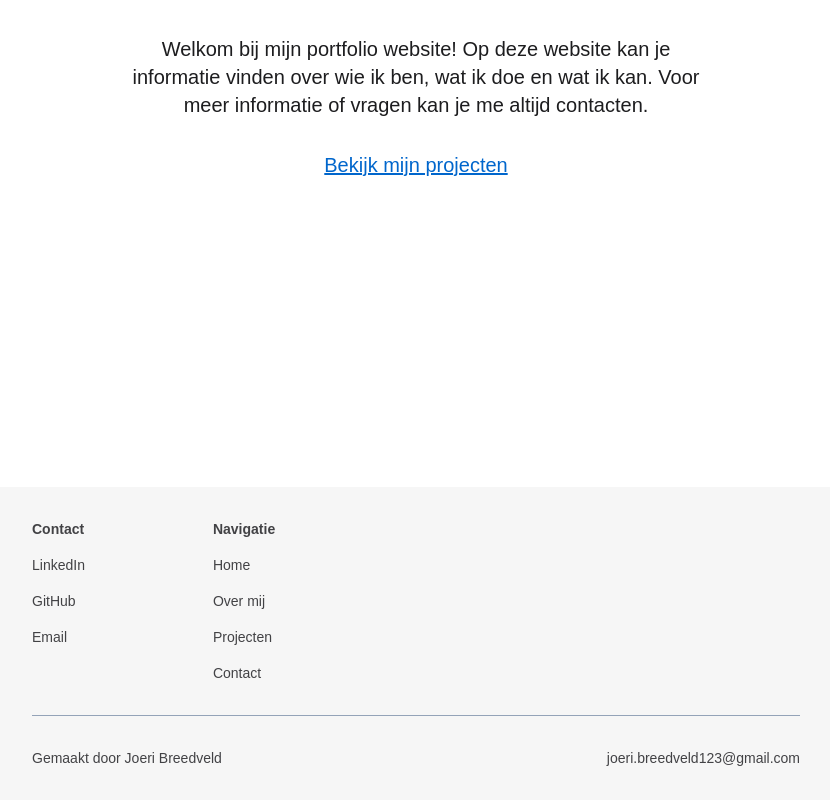
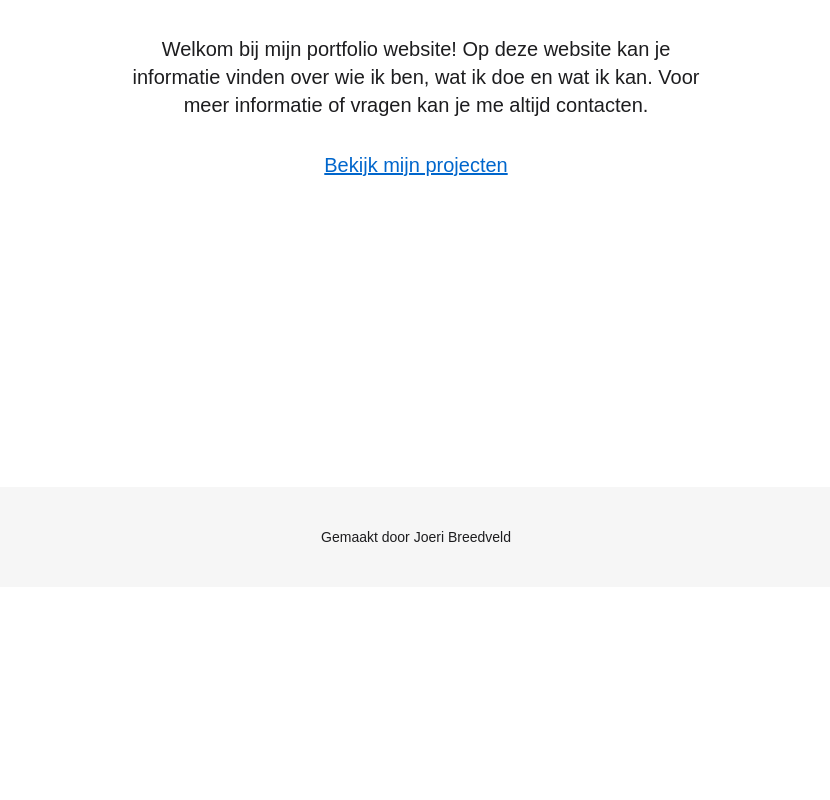
Before and after one commit to joeribreedveld/portfolio-website-v4, a Next.js app: page / in a window 1280 px wide. Shown: the part 313-1113 px from the top of the page, without its empty margins (224-1054 px from the left). After the commit the page ends 900 px from the top, so only its background shows below. Built offline with nearby package versions, Linux system fonts and the light colour scheme.

Commit message:
feat(footer): change footer content and remove unused things

```diff
--- a/components/Footer.tsx
+++ b/components/Footer.tsx
@@ -5,56 +5,8 @@ import Link from "next/link"
 function Footer() {
 	return (
 		<>
-			<section className='flex gap-8 md:gap-32 pb-8 flex-col md:flex-row'>
-				<section>
-					<h4 className='font-bold pb-4'>Contact</h4>
-					<ul className='flex gap-4 flex-col'>
-						<li>
-							<a className='hover:underline' href='https://linkedin.com/in/joeribreedveld' target='_blank' rel='noreferrer'>
-								LinkedIn
-							</a>
-						</li>
-						<li>
-							<a className='hover:underline' href='https://github.com/joeribreedveld' target='_blank' rel='noreferrer'>
-								GitHub
-							</a>
-						</li>
-						<li>
-							<a className='hover:underline' href='mailto:joeri.breedveld123@gmail.com' target='_blank' rel='noreferrer'>
-								Email
-							</a>
-						</li>
-					</ul>
-				</section>
-				<section>
-					<h4 className='font-bold pb-4'>Navigatie</h4>
-					<ul className='flex gap-4 flex-col'>
-						<li>
-							<Link href='/'>
-								<a className='hover:underline'>Home</a>
-							</Link>
-						</li>
-						<li>
-							<Link href='/about'>
-								<a className='hover:underline'>Over mij</a>
-							</Link>
-						</li>
-						<li>
-							<Link href='/projects'>
-								<a className='hover:underline'>Projecten</a>
-							</Link>
-						</li>
-						<li>
-							<Link href='/contact'>
-								<a className='hover:underline'>Contact</a>
-							</Link>
-						</li>
-					</ul>
-				</section>
-			</section>
-			<section className='flex justify-between border-t pt-8 border-slate-400 flex-col md:flex-row'>
+			<section className='flex justify-center text-center flex-col md:flex-row'>
 				<p>Gemaakt door Joeri Breedveld</p>
-				<p>joeri.breedveld123@gmail.com</p>
 			</section>
 		</>
 	)
--- a/components/Layout.tsx
+++ b/components/Layout.tsx
@@ -35,7 +35,7 @@ function Layout({ children }: LayoutProps) {
 				<Navbar />
 			</header>
 			<main className='min-h-screen'>{children}</main>
-			<footer className='page-padding-x py-8 bg-[#f6f6f6] text-[#424245] text-sm'>
+			<footer className='page-padding-x py-10 bg-[#f6f6f6] text-sm'>
 				<Footer />
 			</footer>
 		</>
```
